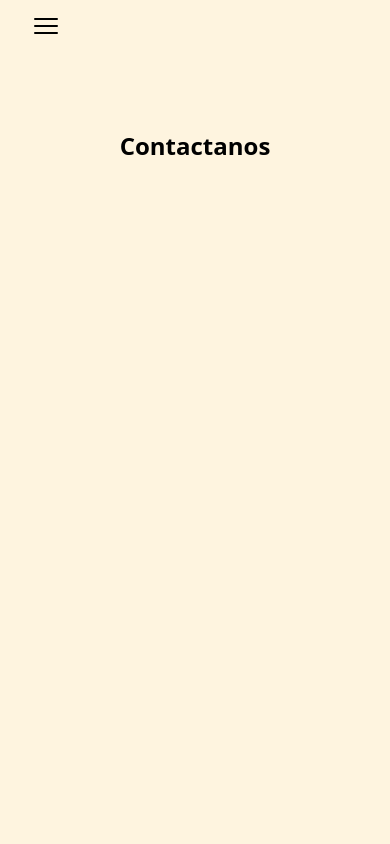
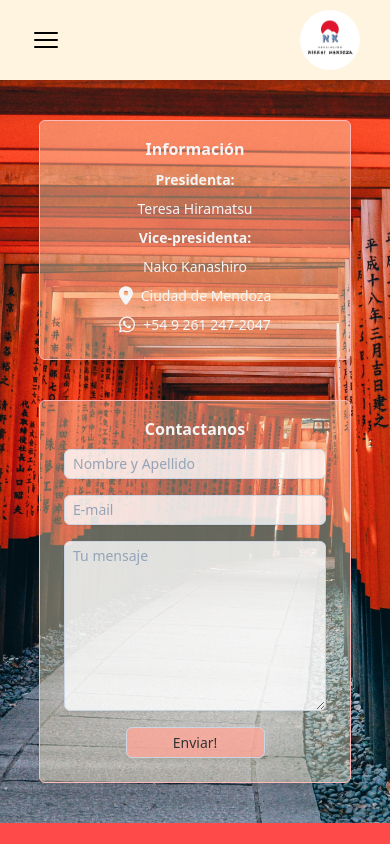
Before and after one commit to LiliaG-hiramatsu/nikkeimendoza, a React (Vite) app: page /contacto in a window 390 px wide. Shown: the top 844 px of the page. Built offline with nearby package versions, Linux system fonts and the light colour scheme.

Commit message:
contact page, logo a pag de inicio, responsive

```diff
--- a/package.json
+++ b/package.json
@@ -10,6 +10,7 @@
     "preview": "vite preview"
   },
   "dependencies": {
+    "@emailjs/browser": "^4.3.3",
     "axios": "^1.6.7",
     "dayjs": "^1.11.10",
     "react": "^18.2.0",
--- a/src/components/Display.jsx
+++ b/src/components/Display.jsx
@@ -8,6 +8,8 @@ export default function Display({ option }) {
     // cuando show sea false (que es cuando haga click en alguna opcion del menu), se tiene que cerrar el menu (icono menu hamburguesa)
     return (
         <>
+            <div className="flex justify-between items-center">
+                <div className="flex flex-col">
                     {show ? (
                         <>
                             <svg
@@ -57,6 +59,19 @@ export default function Display({ option }) {
                             />
                         </svg>
                     )}
+                </div>
+                <div>
+                    <Anchor
+                    to="/">
+                        <img
+                            src="/data/logo.jpg"
+                            alt="Logo"
+                            className="w-[60px] rounded-full cursor-pointer
+                                md:hidden"
+                        />
+                    </Anchor>
+                </div>
+            </div>
         </>
     );
 }
--- a/src/components/Label.jsx
+++ b/src/components/Label.jsx
@@ -9,14 +9,17 @@ export default function Label({ option }) {
             className="hidden
                 md:flex md:justify-start"
             >
+                <Anchor
+                to="/">
                     <img
                         src="/data/logo.jpg"
                         alt="Logo"
-                    className="w-[60px] rounded-full
+                        className="w-[60px] rounded-full cursor-pointer
                             lg:w-[80px]
                             xl:w-[100px]
                             min-[2500px]:w-[130px]"
                     />
+                </Anchor>
             </div>
             <div
             className="hidden
--- a/src/pages/Contacto.jsx
+++ b/src/pages/Contacto.jsx
@@ -1,10 +1,137 @@
+import { useRef } from "react"
+import emailjs from '@emailjs/browser'
+
 export default function Contacto() {
+
+  const refForm = useRef()
+
+  const handleSubmit = (event) => {
+    event.preventDefault()
+    //console.log(refForm.current)
+    const serviceId = "service_vzuw6bs"
+    const templateId = "template_v261zhr"
+    const apikey = "oYHBrTg4lMJT0Y2NC"
+
+    emailjs.sendForm(serviceId, templateId, refForm.current, apikey)
+    .then( result => console.log(result.text) )
+    .catch( error => console.log(error) )
+  }
   return (
-    <div className="w-auto h-screen mx-32 my-16 flex flex-col">
-      <div className="self-center p-3">
-        <h1 className="text-[24px] font-semibold text-center">Contactanos</h1>
-
+    <div className="bg-cover bg-center bg-[url('/data/fondo-contacto.jpg')]">
+      <div className="mx-[10%] flex flex-col
+                      md:flex-row md:justify-evenly md:mx-[10%]
+                      xl:mx-[5%]">
+        <div className="w-full my-10 p-4 flex flex-col items-center bg-[#f9e8c4]/40 border border-[#ffb9b9] rounded-md shadow-xl
+        md:w-[50%] md:my-10 md:p-6
+        lg:w-[45%]
+        xl:w-[35%] xl:my-16
+        min-[1450px]:w-[30%]
+        min-[2000px]:w-[20%]">
+          <h1 className="text-[16px] text-[whitesmoke] font-semibold text-center mb-2
+          md:text-[18px]
+          lg:text-[22px] lg:mb-4
+          xl:text-[28px]">
+            Información</h1>
+            <h2 className="flex text-[14px] text-[whitesmoke] mb-2 font-semibold
+          md:text-[16px]
+          lg:text-[18px]">
+            Presidenta:
+          </h2>
+          <h2 className="flex text-[14px] text-[whitesmoke] mb-2
+          md:text-[16px]
+          lg:text-[18px]">
+            Teresa Hiramatsu
+          </h2>
+          <h2 className="flex text-[14px] text-[whitesmoke] mb-2 font-semibold
+          md:text-[16px]
+          lg:text-[18px]">
+            Vice-presidenta:
+          </h2>
+          <h2 className="flex text-[14px] text-[whitesmoke] mb-2
+          md:text-[16px]
+          lg:text-[18px]">
+            Nako Kanashiro
+          </h2>
+          <h2 className="flex text-[14px] text-[whitesmoke] mb-2
+          md:text-[16px]
+          lg:text-[18px]">
+            <svg
+              xmlns="http://www.w3.org/2000/svg"
+              viewBox="0 0 384 512"
+              className="w-[14px] mr-2 fill-[whitesmoke]
+              md:w-[16px]
+              lg:w-[18px] lg:mr-3">
+                <path d="M215.7 499.2C267 435 384 279.4 384 192C384 86 298 0 192 0S0 86 0 192c0 87.4 117 243 168.3 307.2c12.3 15.3 35.1 15.3 47.4 0zM192 128a64 64 0 1 1 0 128 64 64 0 1 1 0-128z"/>
+            </svg>
+            Ciudad de Mendoza
+          </h2>
+          <h2 className="flex text-[14px] text-[whitesmoke] mb-2
+          md:text-[16px]
+          lg:text-[18px]">
+            <svg
+            xmlns="http://www.w3.org/2000/svg"
+            viewBox="0 0 448 512"
+            className="w-[16px] mr-2 fill-[whitesmoke]
+            md:w-[18px]
+            lg:w-[20px] lg:mr-3">
+              <path d="M380.9 97.1C339 55.1 283.2 32 223.9 32c-122.4 0-222 99.6-222 222 0 39.1 10.2 77.3 29.6 111L0 480l117.7-30.9c32.4 17.7 68.9 27 106.1 27h.1c122.3 0 224.1-99.6 224.1-222 0-59.3-25.2-115-67.1-157zm-157 341.6c-33.2 0-65.7-8.9-94-25.7l-6.7-4-69.8 18.3L72 359.2l-4.4-7c-18.5-29.4-28.2-63.3-28.2-98.2 0-101.7 82.8-184.5 184.6-184.5 49.3 0 95.6 19.2 130.4 54.1 34.8 34.9 56.2 81.2 56.1 130.5 0 101.8-84.9 184.6-186.6 184.6zm101.2-138.2c-5.5-2.8-32.8-16.2-37.9-18-5.1-1.9-8.8-2.8-12.5 2.8-3.7 5.6-14.3 18-17.6 21.8-3.2 3.7-6.5 4.2-12 1.4-32.6-16.3-54-29.1-75.5-66-5.7-9.8 5.7-9.1 16.3-30.3 1.8-3.7 .9-6.9-.5-9.7-1.4-2.8-12.5-30.1-17.1-41.2-4.5-10.8-9.1-9.3-12.5-9.5-3.2-.2-6.9-.2-10.6-.2-3.7 0-9.7 1.4-14.8 6.9-5.1 5.6-19.4 19-19.4 46.3 0 27.3 19.9 53.7 22.6 57.4 2.8 3.7 39.1 59.7 94.8 83.8 35.2 15.2 49 16.5 66.6 13.9 10.7-1.6 32.8-13.4 37.4-26.4 4.6-13 4.6-24.1 3.2-26.4-1.3-2.5-5-3.9-10.5-6.6z"/>
+            </svg>
+            +54 9 261 247-2047
+          </h2>
+        </div>
+        <div className="w-full
+        md:w-[50%] md:ml-10
+        lg:w-[45%]
+        xl:w-[35%]
+        min-[1450px]:w-[30%]
+        min-[2000px]:w-[20%]">
+          <form
+            ref={refForm}
+            action=""
+            onSubmit={handleSubmit}
+            className="flex flex-col mb-10 p-4 bg-[#f9e8c4]/40 border border-[#ffb9b9] rounded-md shadow-xl
+            md:my-10 md:p-6
+            xl:my-16">
+            <h1 className="text-center text-[whitesmoke] font-semibold text-[16px]
+            md:text-[18px]
+            lg:text-[22px]
+            xl:text-[28px]">
+              Contactanos
+            </h1>
+            <input
+              type="text"
+              name="from_name"
+              placeholder="Nombre y Apellido"
+              className="text-[14px] placeholder:text-[14px] m-2 px-2 py-1 bg-white/80 border border-slate-300 rounded-md text-sm shadow-sm placeholder-slate-400 focus:outline-none focus:border-blue-300
+              md:text-18px md:px-3 md:py-2"
+            />
+            <input
+              type="email"
+              name="from_email"
+              id="from_email"
+              placeholder="E-mail"
+              className="text-[14px] placeholder:text-[14px] m-2 px-2 py-1 bg-white/80 border border-slate-300 rounded-md text-sm shadow-sm placeholder-slate-400 focus:outline-none focus:border-blue-300
+              md:text-18px md:px-3 md:py-2"
+            />
+            <textarea
+              name="message"
+              id=""
+              cols="30"
+              rows="8"
+              maxLength={200}
+              placeholder="Tu mensaje"
+              className="text-[14px] placeholder:text-[14px] m-2 px-2 py-1 bg-white/80 border border-slate-300 rounded-md text-sm shadow-sm placeholder-slate-400 focus:outline-none focus:border-blue-300
+              md:text-18px md:px-3 md:py-2">
+            </textarea>
+            <button
+              className="w-1/2 self-center text-[14px] m-2 px-2 py-1 border border-slate-300 bg-[#ffa899]/80 text-[#333] rounded-md cursor-pointer hover:bg-[tomato] hover:text-white
+              md:m-2 md:px-3 md:py-2">
+              Enviar!
+            </button>
+          </form>
+        </div>
       </div>
     </div>
+
   )
 }
--- a/src/pages/DetalleEvento.jsx
+++ b/src/pages/DetalleEvento.jsx
@@ -10,7 +10,7 @@ export default function DetalleEvento() {
             lg:text-[24px]
             xl:text-[28px]">
                 {evento_id}
-                Titulo detalle del evento
+                Título detalle del evento
             </h1>
             <p className="text-[14px] text-justify
             md:text-[16px]
```
Also changed, not shown: src/components/Footer.jsx (+17 -6 lines), src/pages/Home.jsx (+47 -46 lines), public/data/fondo-contacto.jpg (added), 1 other file (tests, documents, lock files or other folders). Lines whose indentation alone changed are shown as unchanged.
